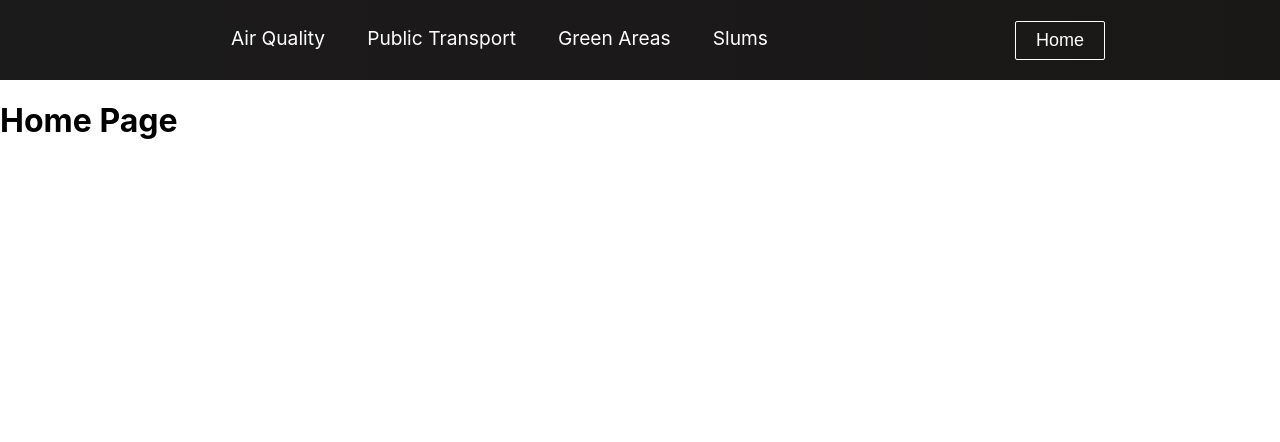
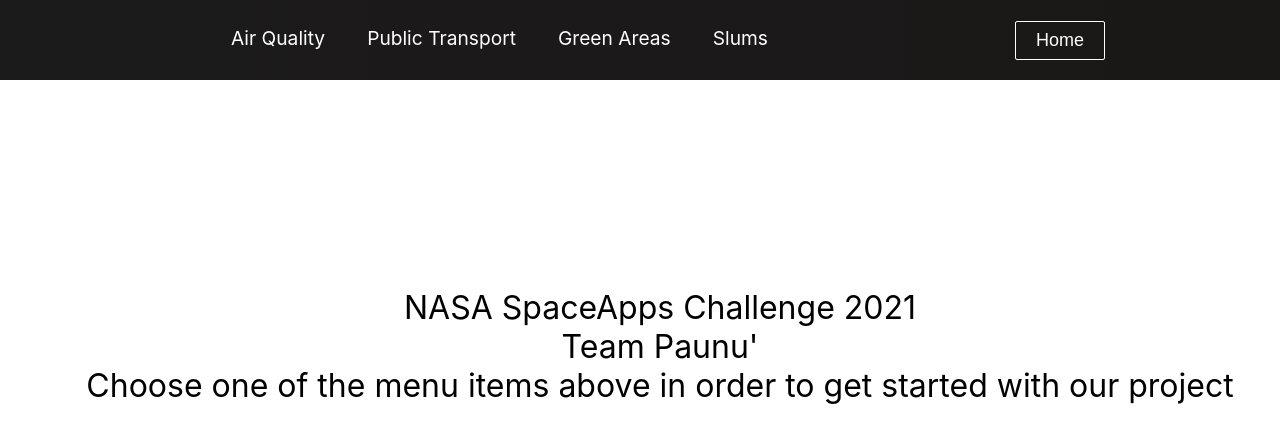
Before and after one commit to Catalin-2002/spaceappschallenge2021, a React (Create React App) app: page / in a window 1280 px wide. Shown: the top 442 px of the page. Built offline with nearby package versions, Linux system fonts and the light colour scheme.

Commit message:
added home page

```diff
--- /dev/null
+++ b/src/Pages/Home.css
@@ -0,0 +1,11 @@
+.greetings {
+     text-align: center;
+     font-size: 2em;
+     padding-top: 5.5em;
+    }
+
+ul {
+
+    list-style: none;
+    display: inline-block;
+}
--- a/src/Pages/Home.js
+++ b/src/Pages/Home.js
@@ -1,10 +1,15 @@
 import React from 'react';
+import "./Home.css"
 
 function Home(){
     return(
-    <>
-    <h1>Home Page</h1>
-    </>
+        <div className = "greetings">
+            <ul>
+                <li className = "title">NASA SpaceApps Challenge 2021</li>
+                <li className = "teamName">Team Paunu'</li>
+                <li>Choose one of the menu items above in order to get started with our project</li>
+            </ul>
+        </div>
     )
 }
 
```
